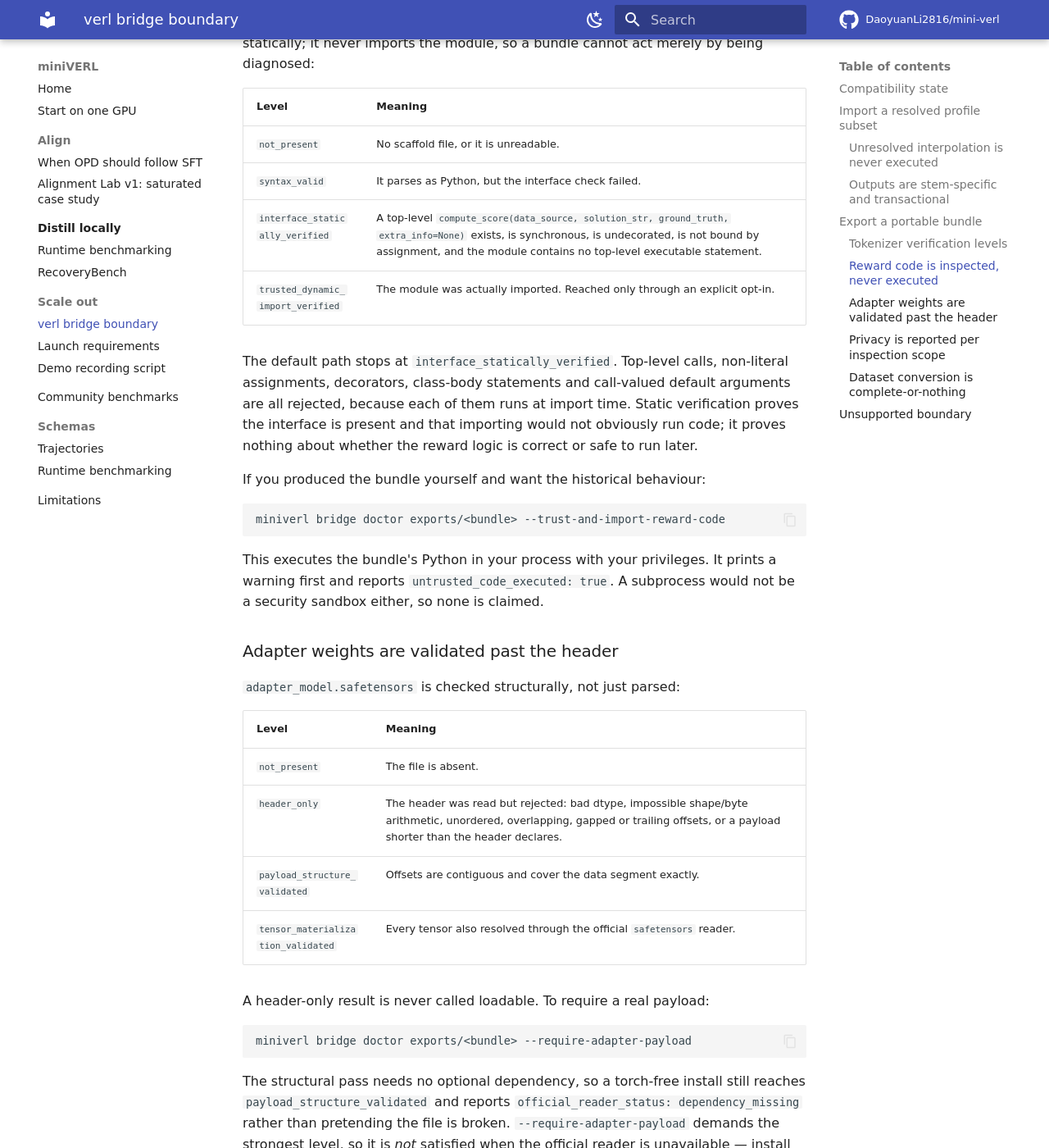
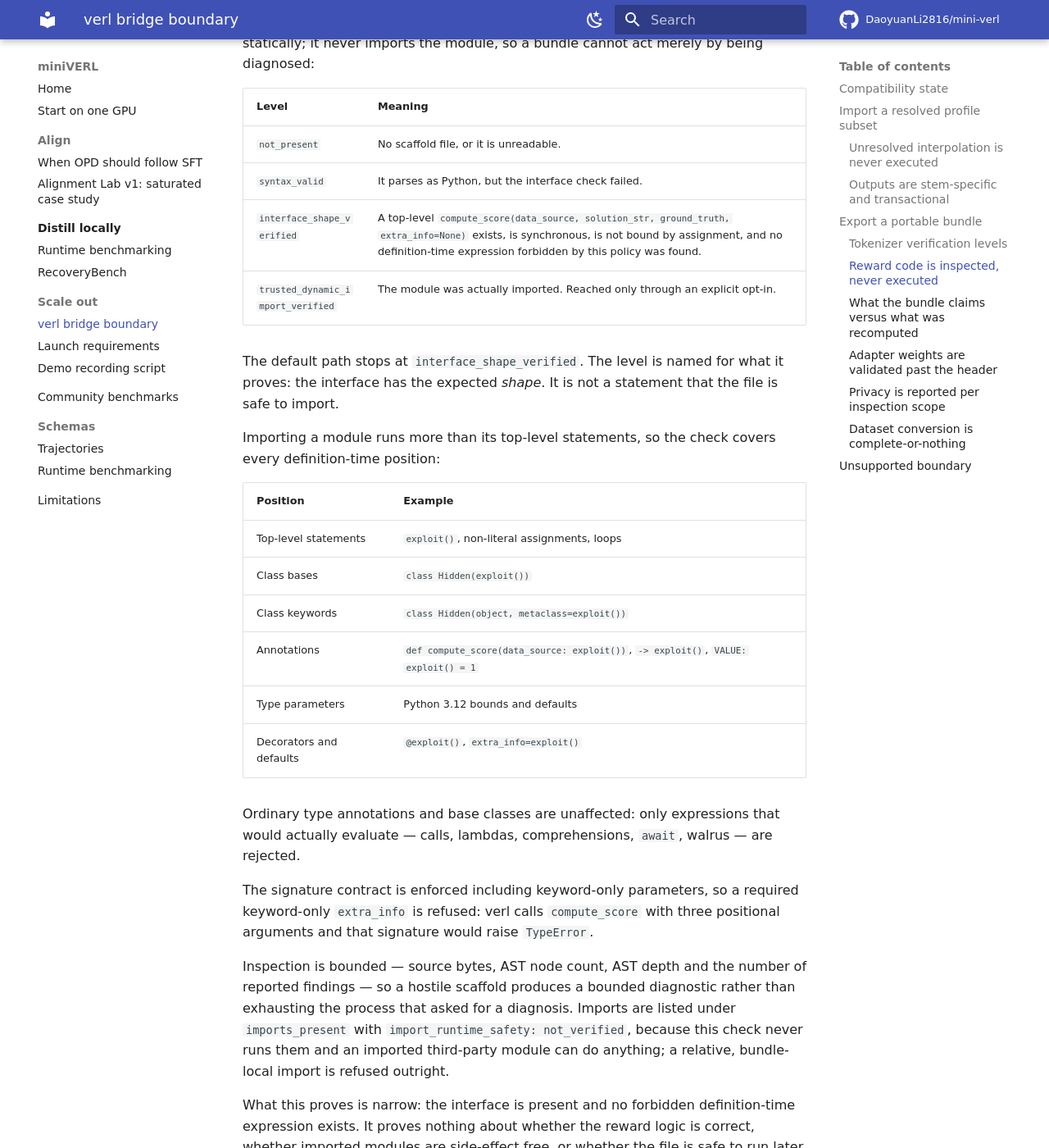
Before and after one commit to DaoyuanLi2816/mini-verl, an MkDocs documentation site: the page built from docs/verl-bridge.md, in a window 1280 px wide and 1400 px high, scrolled down 6015 px. Shown: the whole window at 82% size. Built offline with MkDocs 1.6.1 and Material for MkDocs 9.7.7, drawn with Linux system fonts in a browser that asks for light colours; comment, search, counter and statistics services are not loaded; some of the changed text lies outside the part shown.

Commit message:
Document the narrowed verification claims and refresh the quality record
The bridge page now states what the reward check actually proves. The level is
named interface_shape_verified rather than interface_statically_verified,
because the old name read as a safety claim; the page lists every
definition-time position that is audited and says plainly that imported modules
are neither run nor proven safe.

A new section separates what a bundle declares from what a doctor run
recomputes, and states that a bundle's own SHA256SUMS can prove internal
consistency only. Both READMEs carry the same scope in English and Chinese.

Quality record: 1830 non-GPU/non-network tests, 2 skipped, 6 deselected, 86.10%
branch coverage, 5 GPU tests on the RTX 4080 and 3 network tests, measured at
e8a36db60b2146b684204df8a8bea3e20c11d8e4.

```diff
--- a/docs/verl-bridge.md
+++ b/docs/verl-bridge.md
@@ -224,15 +224,44 @@ merely by being diagnosed:
 | --- | --- |
 | `not_present` | No scaffold file, or it is unreadable. |
 | `syntax_valid` | It parses as Python, but the interface check failed. |
-| `interface_statically_verified` | A top-level `compute_score(data_source, solution_str, ground_truth, extra_info=None)` exists, is synchronous, is undecorated, is not bound by assignment, and the module contains no top-level executable statement. |
+| `interface_shape_verified` | A top-level `compute_score(data_source, solution_str, ground_truth, extra_info=None)` exists, is synchronous, is not bound by assignment, and no definition-time expression forbidden by this policy was found. |
 | `trusted_dynamic_import_verified` | The module was actually imported. Reached only through an explicit opt-in. |
 
-The default path stops at `interface_statically_verified`. Top-level calls,
-non-literal assignments, decorators, class-body statements and call-valued
-default arguments are all rejected, because each of them runs at import time.
-Static verification proves the interface is present and that importing would
-not obviously run code; it proves nothing about whether the reward logic is
-correct or safe to run later.
+The default path stops at `interface_shape_verified`. The level is named for
+what it proves: the interface has the expected *shape*. It is not a statement
+that the file is safe to import.
+
+Importing a module runs more than its top-level statements, so the check covers
+every definition-time position:
+
+| Position | Example |
+| --- | --- |
+| Top-level statements | `exploit()`, non-literal assignments, loops |
+| Class bases | `class Hidden(exploit())` |
+| Class keywords | `class Hidden(object, metaclass=exploit())` |
+| Annotations | `def compute_score(data_source: exploit())`, `-> exploit()`, `VALUE: exploit() = 1` |
+| Type parameters | Python 3.12 bounds and defaults |
+| Decorators and defaults | `@exploit()`, `extra_info=exploit()` |
+
+Ordinary type annotations and base classes are unaffected: only expressions
+that would actually evaluate — calls, lambdas, comprehensions, `await`, walrus
+— are rejected.
+
+The signature contract is enforced including keyword-only parameters, so a
+required keyword-only `extra_info` is refused: verl calls `compute_score` with
+three positional arguments and that signature would raise `TypeError`.
+
+Inspection is bounded — source bytes, AST node count, AST depth and the number
+of reported findings — so a hostile scaffold produces a bounded diagnostic
+rather than exhausting the process that asked for a diagnosis. Imports are
+listed under `imports_present` with `import_runtime_safety: not_verified`,
+because this check never runs them and an imported third-party module can do
+anything; a relative, bundle-local import is refused outright.
+
+What this proves is narrow: the interface is present and no forbidden
+definition-time expression exists. It proves nothing about whether the reward
+logic is correct, whether imported modules are side-effect free, or whether the
+file is safe to run later.
 
 If you produced the bundle yourself and want the historical behaviour:
 
@@ -243,6 +272,34 @@ miniverl bridge doctor exports/<bundle> --trust-and-import-reward-code
 This executes the bundle's Python in your process with your privileges. It
 prints a warning first and reports `untrusted_code_executed: true`. A
 subprocess would not be a security sandbox either, so none is claimed.
+
+### What the bundle claims versus what was recomputed
+
+`provenance/SHA256SUMS` lives inside the bundle it describes. Anyone who edits
+`compatibility-report.json` can regenerate it, so agreement between them proves
+internal consistency and nothing else. miniVERL implements no signature or
+transparency-log verification, and does not pretend otherwise.
+
+The diagnosis therefore reports three separate things:
+
+| Field | Meaning |
+| --- | --- |
+| `bundle_declared_claims` | Copied from the bundle. Events this run did not observe. |
+| `locally_recomputed_checks` | Performed in this process against the bytes on disk. |
+| `provenance_trust` | `unsigned_self_consistent` at best; `signature_verification: not_available`. |
+
+Historical smoke results, distributed execution and algorithm parity can only
+ever be *declared*: no doctor run launches a job or compares algorithms, so the
+top-level `distributed_execution_tested` and `algorithm_semantic_parity` flags
+are always `false` regardless of what a bundle asserts. Checksum consistency,
+config structure, the pinned requirement file, tokenizer load, adapter
+structure, Parquet schema, the reward interface and the metadata privacy
+heuristic are recomputed every time.
+
+`--require-verl` recomputes the upstream check rather than trusting a record of
+it: it loads the installed pinned verl's generated PPO config, parses the
+bundle's `verl-overrides.yaml` and performs the structured merge in this
+process. It still launches nothing.
 
 ### Adapter weights are validated past the header
 
```
Also changed, not shown: CHANGELOG.md (+41 -3 lines), PYPI.md (+8 -3 lines), README.md (+8 -3 lines), README.zh-CN.md (+7 -3 lines), docs/generated/quality.json (+4 -4 lines), 1 other file.
